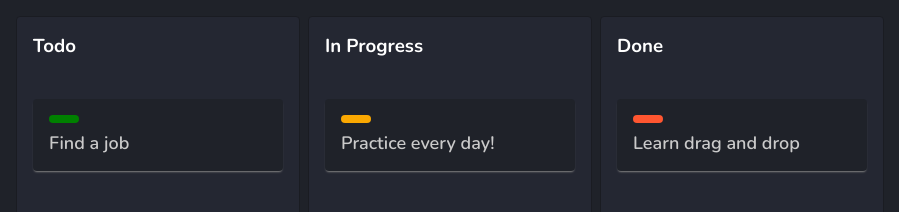
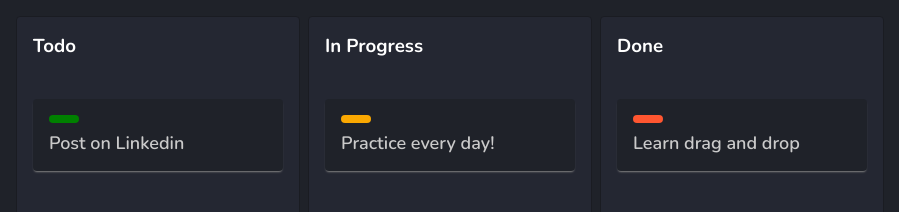
Before and after one commit to rnatu/html-css-javascript-studies, a plain HTML site: page drag-drop-kanban-cards/html/index.html in a window 1280 px wide. Shown: the whole page, without its empty margins (190-1089 px from the left). Drawn offline with nearby package versions, Linux system fonts and the light colour scheme.

```diff
--- a/drag-drop-kanban-cards/html/index.html
+++ b/drag-drop-kanban-cards/html/index.html
@@ -23,7 +23,7 @@
       <div class="dropzone todo">
         <div class="card" draggable="true">
           <div class="status status--todo"></div>
-          <div class="content">Find a job</div>
+          <div class="content">Post on Linkedin</div>
         </div>
       </div>
     </div>
```
Also changed, not shown: 1 other file.
